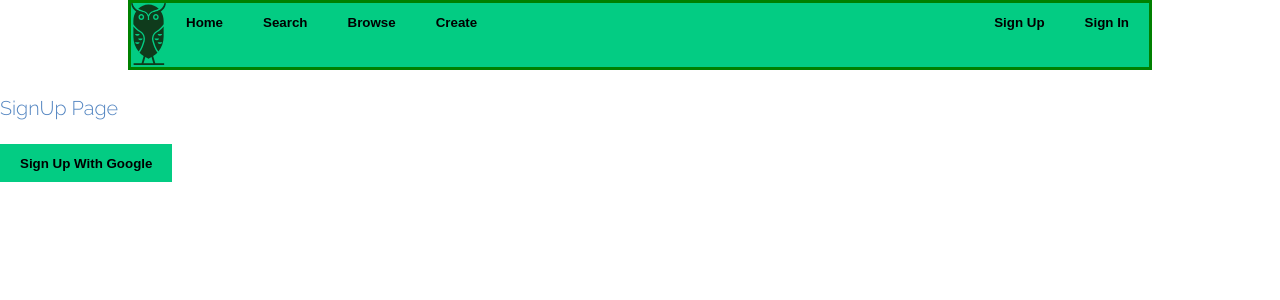
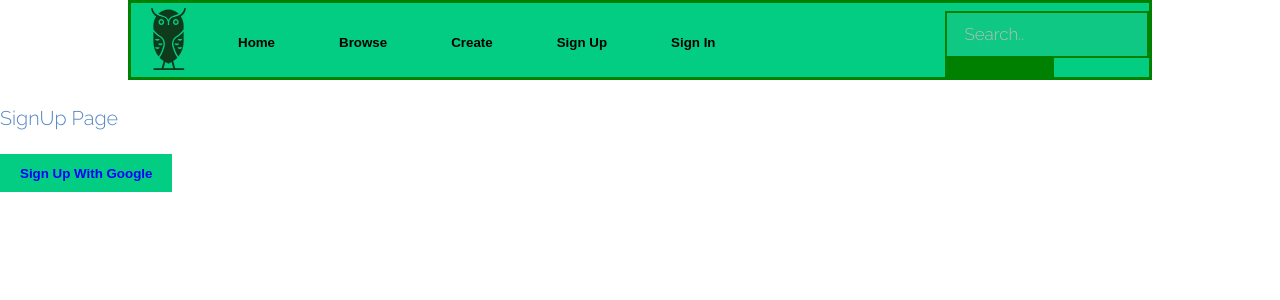
Before and after one commit to panzerama/Dex, a React (Create React App) app: page /signin in a window 1280 px wide. Shown: the top 300 px of the page. Built offline with nearby package versions, Linux system fonts and the light colour scheme.

Commit message:
Worked on navbar stuff some more
Having trouble with getting the search button to display inline.

```diff
--- a/src/App.css
+++ b/src/App.css
@@ -3,33 +3,73 @@
   border: 3px solid green;
 }
 
-.navbar {
+/* Entire navbar component */
+.navbar-container {
   background-color: #03CC83;
   margin: auto;
   width: 80%;
-  height: 70px;
+  height: 80px;
   border: 3px solid green;
+  overflow: hidden;
 }
 
-.navbar-logo {
+/* Contains only the logo */
+.navbar-logo-container {
   float: left;
+  margin-left: 20px;
+  margin-right: 20px;
+  margin-top: 5px;
   width: 35px;
+  display: block;
 }
 
-.navbar-list {
+/* Contains all left-aligned navbar buttons */
+.navbar-list-container {
   float: left;
+  display: block;
 }
 
-.navbar-signin {
-  float: right;
+
+.navbar-button {
+  color: black!important;
+  height: 80px;
+  padding: 15px 32px;
 }
 
-.navbar-button {
-  height: 64px;
+.navbar-button:active {
+  background-color: forestgreen;
 }
 
+.navbar-button:hover {
+  background-color: darkgreen;
+}
+
+/* Contains search input and button */
+.navbar-search-container {
+  float: right;
+  width: 20%;
+}
+
+.navbar-search-container input[type=text] {
+  margin-top: 8px;
+  font-size: 17px;
+  border: 2px solid green;
+}
+
+.navbar-search-container button {
+  background: green;
+  cursor: pointer;
+  color: black;
+}
+
+/* Contains all user profile interactions */
+.navbar-user-container {
+  display: inline-block;
+}
+
+/* I have no idea what this is */
 .landing_page_body {
-  background-color: darkgray;
+  background-color: blue;
 }
 
 .landing_page_icon {
--- a/src/components/navbar.component.js
+++ b/src/components/navbar.component.js
@@ -8,43 +8,48 @@ import { ReactComponent as Logo } from './img/dexOwl.svg';
 export default class Navbar extends Component {
     render (){
         return (
-                <nav className="navbar">
-                        <div className="navbar-logo">
+                <nav className="navbar-container">
+                        <div className="navbar-logo-container">
                                 <Logo />
                         </div>
-                    <div className="navbar-list">
+                    <div className="navbar-list-container">
                         <Link to="/" className="nav-link">
-                            <button type="button" className="button">
+                            <button type="button" className="navbar-button active">
                                 Home
                             </button>
                         </Link>
-                        <Link to="/search" className="nav-link" >
-                            <button type="button" className="button">
-                                Search
-                            </button>
-                        </Link>
+
                         <Link to="/browse" className="nav-link">
-                            <button type="button" className="button">
+                            <button type="button" className="navbar-button">
                                 Browse
                             </button>
                         </Link>
                         <Link to="/create" className="nav-link">
-                            <button type="button" className="button">
+                            <button type="button" className="navbar-button">
                                 Create
                             </button>
                         </Link>
                     </div>
-                    <div className="navbar-signin">
+                    <div className="navbar-search-container">
+                        <form action="/action_page.php">
+                            <input type="text" placeholder="Search.." name="search"></input>
+                            <button type="button" className="navbar-button">
+                                Search
+                            </button>
+                        </form>
+                    </div>
+                    <div className="navbar-user-container">
                         <Link to="/signup" className="nav-link">
-                            <button type="button" className="button">
+                            <button type="button" className="navbar-button">
                                 Sign Up
                             </button>
                         </Link>
                         <Link to="/signin" className="nav-link">
-                            <button type="button" className="button">
+                            <button type="button" className="navbar-button">
                                 Sign In
                             </button>
                         </Link>
+
                     </div>
                 </nav>
         )
--- a/src/main.css
+++ b/src/main.css
@@ -2551,7 +2551,7 @@
 		background-color: #03CC83;
 		border-radius: 0;
 		border: 0;
-		color: black!important;
+		color: blue!important;
 		cursor: pointer;
 		display: inline-block;
 		font-weight: 600;
@@ -2568,15 +2568,16 @@
 		input[type="button"]:hover,
 		button:hover,
 		.button:hover {
-			background-color: darkgreen;
-		}
+			background-color: yellow;
+		}
+
 
 		input[type="submit"]:active,
 		input[type="reset"]:active,
 		input[type="button"]:active,
 		button:active,
 		.button:active {
-			background-color: black;
+			background-color: yellowgreen;
 		}
 
 		input[type="submit"].icon,
```
